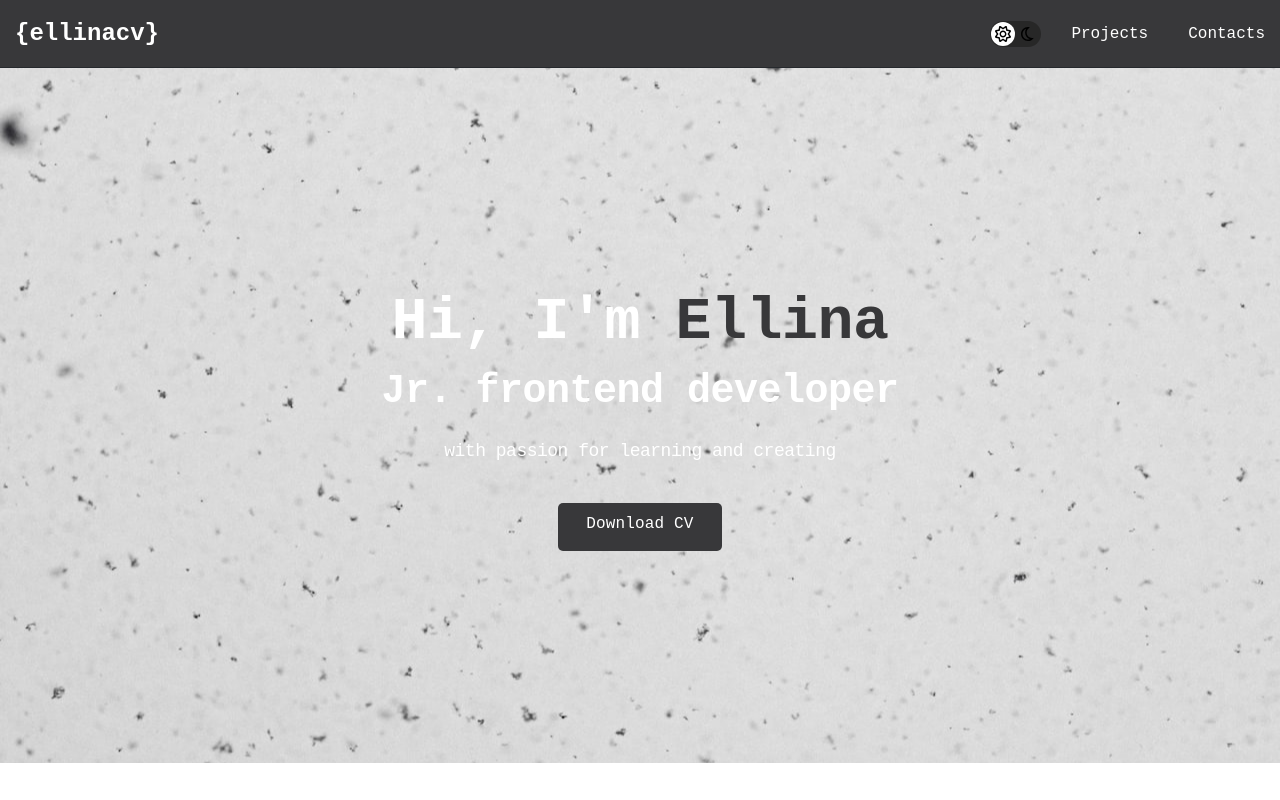
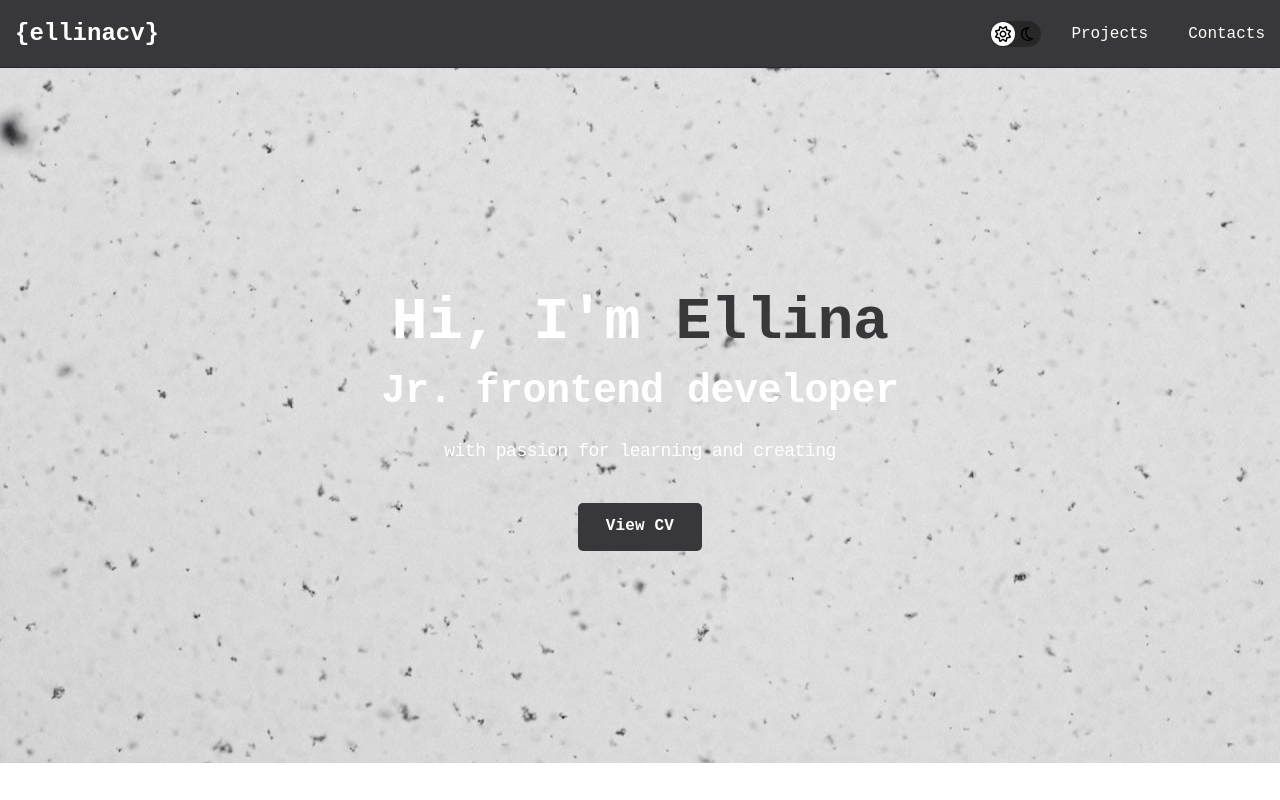
Before and after one commit to ellinacv/portfolio, a React (Create React App) app: page / in a window 1280 px wide. Shown: the top 800 px of the page. Built offline with nearby package versions, Linux system fonts and the light colour scheme.

Commit message:
fix: styles

```diff
--- a/src/components/BtnDarkMode/BtnDarkMode.module.css
+++ b/src/components/BtnDarkMode/BtnDarkMode.module.css
@@ -30,7 +30,7 @@
   height: 24px;
 
   border-radius: 50%;
-  background-color: #fff;
+  background-color: var(--white);
 
   transition: left 0.2s ease-in;
 }
--- a/src/components/Header/Header.jsx
+++ b/src/components/Header/Header.jsx
@@ -15,8 +15,11 @@ export const Header = () => {
         <div className={styles.text}>
           <p>with passion for learning and creating</p>
         </div>
-        <a href="#!" className="btn">
-          Download CV
+        <a
+          href="https://www.linkedin.com/in/ellina-legostaeva-395070260"
+          className="btn"
+        >
+          View CV
         </a>
       </div>
     </header>
--- a/src/pages/Contacts/Contacts.module.css
+++ b/src/pages/Contacts/Contacts.module.css
@@ -9,7 +9,7 @@
 }
 
 .list a {
-  color: var(--accent);
+  color: var(--text-color);
 }
 
 .list__item {
--- a/src/styles/main.css
+++ b/src/styles/main.css
@@ -106,14 +106,14 @@ body {
 .btn {
   display: inline-block;
   height: 48px;
-  padding: 12px 28px;
+  padding: 14px 28px;
 
   border-radius: 5px;
-  background-color: var(--accent);
+  background-color: var(--dark-grey);
   color: var(--white);
   letter-spacing: 0.15px;
   font-size: 16px;
-  font-weight: 500;
+  font-weight: 700;
 
   transition: opacity 0.2s ease-in;
 }
--- a/src/styles/reset.css
+++ b/src/styles/reset.css
@@ -16,7 +16,7 @@
 a,
 a:link,
 a:visited {
-  color: inherit;
+  /* color: inherit; */
   text-decoration: none;
 }
 
```
